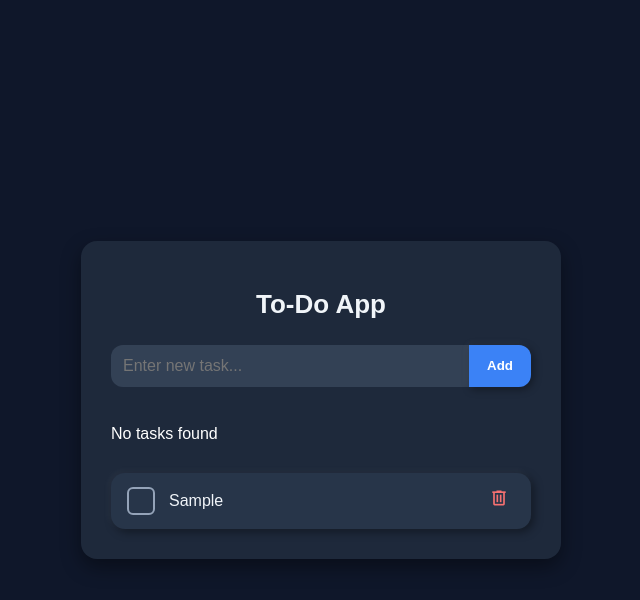
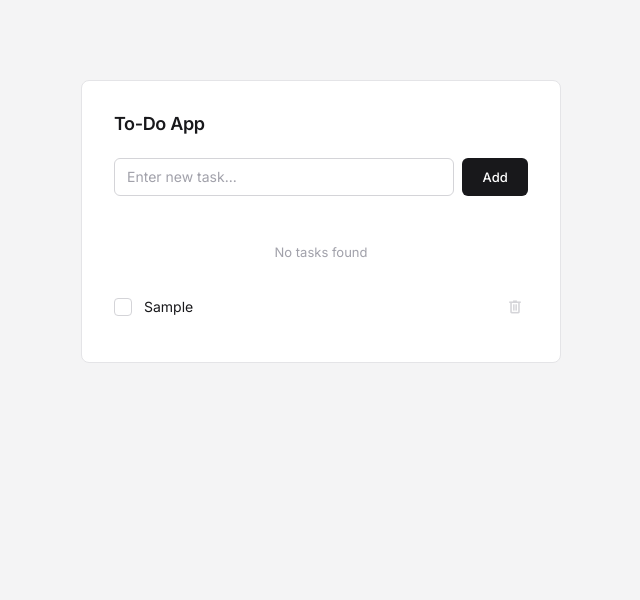
Before and after one commit to Bodhisattva-Duduka/Todo-Webapp, a website: page public/index.html in a window 1280 px wide. Both pictures are taken after typing "Sample" into the empty fields and a click on the button "Add". Shown: the whole page, without its empty margins (319-959 px from the left). Drawn offline with nearby package versions, Linux system fonts and the light colour scheme; no server answers.

Commit message:
make UI good

```diff
--- a/package.json
+++ b/package.json
@@ -23,7 +23,7 @@
     "dotenv": "^17.2.1",
     "express": "^5.1.0",
     "mongoose": "^8.18.0",
-    "nodemon": "^3.1.10",
+    "nodemon": "^3.1.14",
     "path": "^0.12.7",
     "url": "^0.11.4"
   }
--- a/public/index.html
+++ b/public/index.html
@@ -5,6 +5,9 @@
   <meta charset="UTF-8" />
   <meta name="viewport" content="width=device-width, initial-scale=1.0" />
   <title>To-Do App</title>
+  <link rel="preconnect" href="https://fonts.googleapis.com">
+  <link rel="preconnect" href="https://fonts.gstatic.com" crossorigin>
+  <link href="https://fonts.googleapis.com/css2?family=Inter:wght@400;500;600&display=swap" rel="stylesheet">
   <link rel="stylesheet"
     href="https://fonts.googleapis.com/css2?family=Material+Symbols+Outlined:opsz,wght,FILL,GRAD@20..48,100..700,0..1,-50..200&icon_names=check,delete" />
 
--- a/public/script.js
+++ b/public/script.js
@@ -25,14 +25,13 @@ function createTask(text, id, completed = false) {
             title: taskTitle.textContent,
             completed: isChecked
         };
-        await editingTask(textOBJ); // update backend when toggled
+        await editingTask(textOBJ);
     });
 
     const taskTitle = document.createElement("div");
     taskTitle.classList.add("task-title");
     taskTitle.textContent = text;
 
-    // Inline editing
     taskTitle.addEventListener("click", () => {
         taskTitle.setAttribute("contenteditable", "true");
         taskTitle.focus();
@@ -142,7 +141,6 @@ async function postingTask(taskOBJ) {
 
         const data = await info.json()
         console.log(data)
-        await renderTasks()
     } catch (error) {
         console.log(error)
     }
@@ -162,7 +160,6 @@ async function deletingTask(taskOBJ) {
 
         const data = await info.json()
         console.log(data)
-        await renderTasks()
     } catch (error) {
         console.log(error)
     }
@@ -182,7 +179,6 @@ async function editingTask(taskOBJ) {
 
         const data = await info.json()
         console.log(data)
-        await renderTasks()
     } catch (error) {
         console.log(error)
     }
--- a/public/style.css
+++ b/public/style.css
@@ -1,141 +1,205 @@
+* {
+    margin: 0;
+    padding: 0;
+    box-sizing: border-box;
+}
+
 body {
-    font-family: "Poppins", sans-serif;
-    background: #0f172a;
+    font-family: "Inter", -apple-system, BlinkMacSystemFont, "Segoe UI", Roboto, sans-serif;
+    background-color: #f4f4f5;
+    color: #18181b;
     display: flex;
     justify-content: center;
-    align-items: center;
-    height: 100vh;
-    margin: 0;
+    align-items: flex-start;
+    min-height: 100vh;
+    padding: 80px 16px 40px;
+    -webkit-font-smoothing: antialiased;
+    -moz-osx-font-smoothing: grayscale;
 }
 
 .todo-container {
-    background: #1e293b;
-    padding: 30px;
-    border-radius: 16px;
-    box-shadow: 0 8px 20px rgba(0, 0, 0, 0.4);
-    width: 420px;
+    background-color: #ffffff;
+    border: 1px solid #e4e4e7;
+    padding: 32px;
+    border-radius: 8px;
+    width: 100%;
+    max-width: 480px;
 }
 
 h1 {
-    text-align: center;
-    margin-bottom: 25px;
-    font-size: 26px;
+    font-size: 18px;
     font-weight: 600;
-    color: #f1f5f9;
+    letter-spacing: -0.02em;
+    color: #18181b;
+    margin-bottom: 24px;
 }
+
 
 .add-task {
     display: flex;
-    margin-bottom: 22px;
+    gap: 8px;
+    margin-bottom: 24px;
 }
 
 .add-task input {
     flex: 1;
-    padding: 12px;
-    border: none;
-    border-radius: 12px 0 0 12px;
+    padding: 8px 12px;
+    border: 1px solid #d4d4d8;
+    border-radius: 6px;
     outline: none;
-    background: #334155;
-    color: #f1f5f9;
-    font-size: 16px;
-    font-weight: 500;
+    background-color: #ffffff;
+    color: #18181b;
+    font-family: inherit;
+    font-size: 14px;
+    line-height: 20px;
+    transition: border-color 0.15s ease;
+}
+
+.add-task input::placeholder {
+    color: #a1a1aa;
+}
+
+.add-task input:focus {
+    border-color: #3b82f6;
 }
 
 .add-task button {
-    padding: 12px 18px;
+    padding: 8px 20px;
     border: none;
-    background: #3b82f6;
-    color: #fff;
-    font-weight: 600;
+    background-color: #18181b;
+    color: #ffffff;
+    font-family: inherit;
+    font-size: 13px;
+    font-weight: 500;
+    letter-spacing: 0.01em;
     cursor: pointer;
-    border-radius: 0 12px 12px 0;
-    transition: background 0.25s;
-    box-shadow: 2px 2px 8px rgba(0, 0, 0, 0.4),
-        -2px -2px 8px rgba(255, 255, 255, 0.05);
+    border-radius: 6px;
+    transition: background-color 0.12s ease;
 }
 
 .add-task button:hover {
-    background: #2563eb;
+    background-color: #27272a;
 }
+
+.add-task button:active {
+    background-color: #09090b;
+}
+
+/* ── Task list ── */
 
 .task-list {
     display: flex;
     flex-direction: column;
-    gap: 14px;
 }
+
+.task-list p {
+    text-align: center;
+    color: #a1a1aa !important;
+    font-size: 13px;
+    padding: 24px 0;
+}
+
+/* ── Individual task ── */
 
 .task {
     display: flex;
     align-items: center;
-    background: #273549;
-    padding: 14px 16px;
-    border-radius: 14px;
-    box-shadow: 3px 3px 10px rgba(0, 0, 0, 0.4),
-        -2px -2px 8px rgba(255, 255, 255, 0.05);
-    transition: transform 0.2s, box-shadow 0.3s;
+    padding: 10px 0;
+    border-bottom: 1px solid #f4f4f5;
 }
 
-.task:hover {
-    transform: translateY(-2px);
-    box-shadow: 4px 4px 12px rgba(0, 0, 0, 0.5),
-        -3px -3px 10px rgba(255, 255, 255, 0.07);
+.task:first-child {
+    border-top: 1px solid #f4f4f5;
 }
 
+.task:last-child {
+    border-bottom: none;
+}
+
+/* ── Checkbox ── */
+
 .checkbox {
-    width: 24px;
-    height: 24px;
-    border: 2px solid #94a3b8;
-    border-radius: 6px;
+    width: 18px;
+    height: 18px;
+    border: 1.5px solid #d4d4d8;
+    border-radius: 4px;
     display: flex;
     align-items: center;
     justify-content: center;
     cursor: pointer;
-    margin-right: 14px;
-    transition: all 0.2s ease;
+    margin-right: 12px;
+    flex-shrink: 0;
+    transition: background-color 0.12s ease, border-color 0.12s ease;
     color: transparent;
+    background-color: transparent;
+}
+
+.checkbox:hover {
+    border-color: #a1a1aa;
 }
 
 .checkbox.checked {
-    background: #3b82f6;
+    background-color: #3b82f6;
     border-color: #3b82f6;
-    color: #fff;
+    color: #ffffff;
 }
 
 .material-symbols-outlined {
     font-variation-settings:
         'FILL' 0,
-        'wght' 400,
+        'wght' 500,
         'GRAD' 0,
-        'opsz' 24;
-    font-size: 20px;
+        'opsz' 20;
+    font-size: 14px;
     pointer-events: none;
+    line-height: 1;
 }
+
+/* ── Task title ── */
 
 .task-title {
     flex: 1;
-    font-size: 16px;
-    font-weight: 500;
-    cursor: pointer;
-    color: #f1f5f9;
-    word-wrap: break-word;
-    white-space: normal;
-    overflow-wrap: anywhere;
-    background: transparent;
-    border: none;
+    font-size: 14px;
+    font-weight: 400;
+    line-height: 20px;
+    cursor: text;
+    color: #18181b;
+    word-break: break-word;
     outline: none;
+    transition: color 0.12s ease;
 }
+
+.task-title[contenteditable="true"] {
+    background-color: #f4f4f5;
+    padding: 2px 6px;
+    border-radius: 4px;
+}
+
+.checkbox.checked ~ .task-title {
+    text-decoration: line-through;
+    color: #a1a1aa;
+}
+
+/* ── Delete button ── */
 
 .delete-btn {
     background: transparent;
     border: none;
     cursor: pointer;
-    color: #f87171;
-    font-size: 22px;
-    margin-left: 12px;
-    transition: transform 0.2s, color 0.2s;
+    color: #d4d4d8;
+    padding: 4px;
+    margin-left: 8px;
+    display: flex;
+    align-items: center;
+    justify-content: center;
+    border-radius: 4px;
+    transition: color 0.12s ease;
+}
+
+.delete-btn .material-symbols-outlined {
+    font-size: 18px;
 }
 
 .delete-btn:hover {
     color: #ef4444;
-    transform: scale(1.2);
 }
```
Also changed, not shown: main.js (+59 -39 lines), models/Todo.js (+4 -4 lines), 2 other files.
